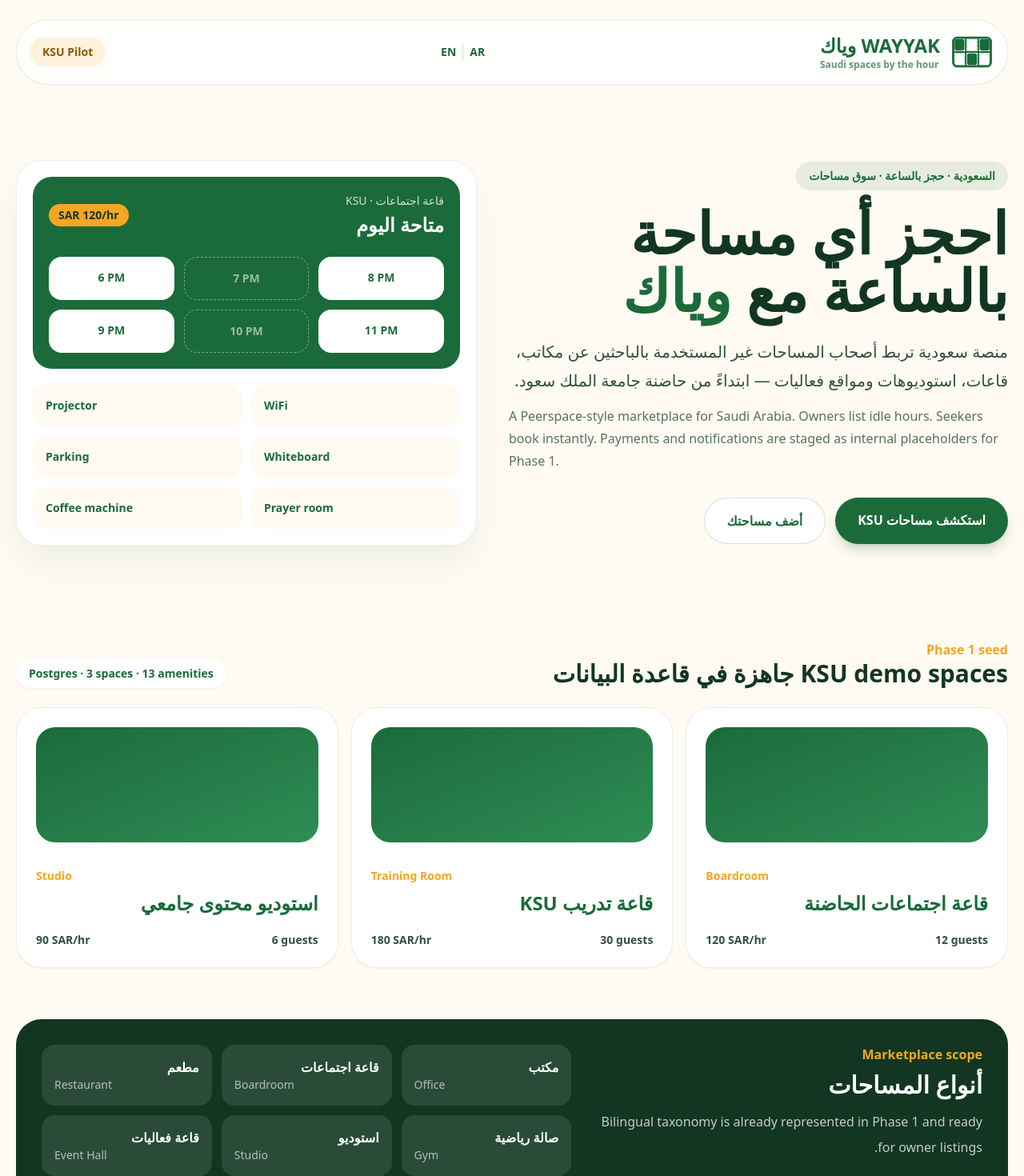
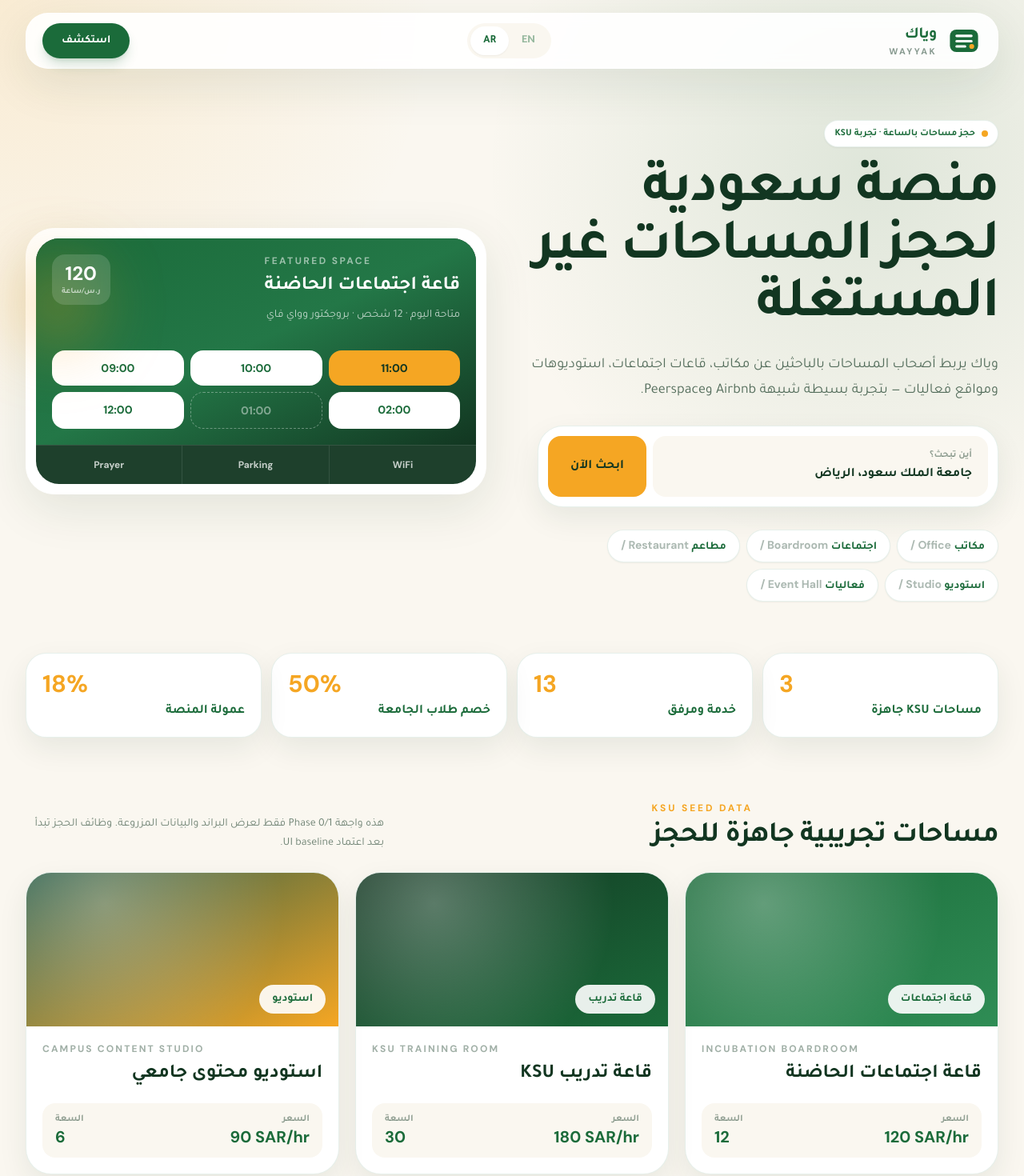
Before and after one commit to magicaiweb/magicai-wayyak, a Next.js app: page / in a window 1280 px wide. Shown: the top 1470 px of the page at 80% size. Built offline with nearby package versions, Linux system fonts and the light colour scheme.

Commit message:
Polish WAYYAK landing UI baseline

```diff
--- a/app/globals.css
+++ b/app/globals.css
@@ -4,9 +4,21 @@
 
 :root {
   --wayyak-green: #1B6B3A;
-  --wayyak-orange: #F5A623;
+  --wayyak-deep: #123621;
+  --wayyak-gold: #F5A623;
+  --wayyak-sand: #FAF7F0;
 }
 
-html { scroll-behavior: smooth; }
-body { background: #fffaf2; color: #173523; }
 * { box-sizing: border-box; }
+html { scroll-behavior: smooth; background: var(--wayyak-sand); }
+body {
+  margin: 0;
+  background:
+    radial-gradient(circle at top left, rgba(245, 166, 35, 0.14), transparent 34rem),
+    radial-gradient(circle at 85% 12%, rgba(27, 107, 58, 0.12), transparent 30rem),
+    #FAF7F0;
+  color: var(--wayyak-deep);
+}
+
+a { color: inherit; text-decoration: none; }
+::selection { background: rgba(245, 166, 35, .35); }
--- a/app/page.tsx
+++ b/app/page.tsx
@@ -1,153 +1,177 @@
 const Logo = () => (
-  <svg viewBox="0 0 100 100" xmlns="http://www.w3.org/2000/svg" className="h-14 w-14" aria-label="WAYYAK logo">
-    <rect x="8" y="18" width="84" height="64" rx="9" fill="none" stroke="#1B6B3A" strokeWidth="5" />
-    <line x1="36" y1="18" x2="36" y2="82" stroke="#1B6B3A" strokeWidth="3.5" />
-    <line x1="64" y1="18" x2="64" y2="82" stroke="#1B6B3A" strokeWidth="3.5" />
-    <line x1="8" y1="50" x2="92" y2="50" stroke="#1B6B3A" strokeWidth="3.5" />
-    <rect x="11" y="21" width="22" height="26" rx="5" fill="#1B6B3A" />
-    <rect x="67" y="21" width="22" height="26" rx="5" fill="#1B6B3A" />
-    <rect x="39" y="53" width="22" height="26" rx="5" fill="#1B6B3A" />
-    <rect x="39" y="21" width="22" height="26" rx="5" fill="none" stroke="#1B6B3A" strokeWidth="2" strokeDasharray="4,3" opacity="0.35" />
-    <rect x="11" y="53" width="22" height="26" rx="5" fill="none" stroke="#1B6B3A" strokeWidth="2" strokeDasharray="4,3" opacity="0.35" />
-    <rect x="67" y="53" width="22" height="26" rx="5" fill="none" stroke="#1B6B3A" strokeWidth="2" strokeDasharray="4,3" opacity="0.35" />
+  <svg viewBox="0 0 100 100" xmlns="http://www.w3.org/2000/svg" className="h-11 w-11 shrink-0" aria-label="WAYYAK logo">
+    <rect x="10" y="18" width="80" height="64" rx="18" fill="#1B6B3A" />
+    <path d="M29 36h42M29 51h42M29 66h24" stroke="#fff" strokeWidth="7" strokeLinecap="round" />
+    <circle cx="72" cy="66" r="7" fill="#F5A623" />
   </svg>
 )
 
-const spaceTypes = [
-  ['Office', 'مكتب'],
-  ['Boardroom', 'قاعة اجتماعات'],
-  ['Restaurant', 'مطعم'],
-  ['Gym', 'صالة رياضية'],
-  ['Studio', 'استوديو'],
-  ['Event Hall', 'قاعة فعاليات'],
-  ['Rooftop', 'سطح'],
-  ['Training Room', 'قاعة تدريب'],
-  ['Wellness', 'صحة وعافية'],
+const categories = [
+  ['مكاتب', 'Office'],
+  ['اجتماعات', 'Boardroom'],
+  ['مطاعم', 'Restaurant'],
+  ['استوديو', 'Studio'],
+  ['فعاليات', 'Event Hall'],
 ]
 
-const amenities = ['WiFi', 'Projector', 'Whiteboard', 'Parking', 'Prayer room', 'Coffee machine']
+const ksuSpaces = [
+  { title: 'قاعة اجتماعات الحاضنة', en: 'Incubation Boardroom', type: 'قاعة اجتماعات', price: '120', capacity: '12', tone: 'from-[#1B6B3A] to-[#2F8D55]' },
+  { title: 'قاعة تدريب KSU', en: 'KSU Training Room', type: 'قاعة تدريب', price: '180', capacity: '30', tone: 'from-[#123621] to-[#1B6B3A]' },
+  { title: 'استوديو محتوى جامعي', en: 'Campus Content Studio', type: 'استوديو', price: '90', capacity: '6', tone: 'from-[#2B5E49] to-[#F5A623]' },
+]
 
-const ksuSpaces = [
-  { title: 'قاعة اجتماعات الحاضنة', type: 'Boardroom', price: '120 SAR/hr', capacity: '12' },
-  { title: 'قاعة تدريب KSU', type: 'Training Room', price: '180 SAR/hr', capacity: '30' },
-  { title: 'استوديو محتوى جامعي', type: 'Studio', price: '90 SAR/hr', capacity: '6' },
+const stats = [
+  ['3', 'مساحات KSU جاهزة'],
+  ['13', 'خدمة ومرفق'],
+  ['50%', 'خصم طلاب الجامعة'],
+  ['18%', 'عمولة المنصة'],
 ]
+
+const slots = ['09:00', '10:00', '11:00', '12:00', '01:00', '02:00']
 
 export default function Home() {
   return (
-    <main className="min-h-screen overflow-hidden bg-[#fffaf2] text-[#173523]">
-      <section className="mx-auto flex min-h-screen max-w-7xl flex-col px-5 py-6">
-        <nav className="flex items-center justify-between rounded-full border border-[#1B6B3A]/10 bg-white/85 px-4 py-3 shadow-sm backdrop-blur">
+    <main className="min-h-screen font-arabic text-wayyak-deep">
+      <section className="mx-auto max-w-7xl px-4 pb-10 pt-4 sm:px-6 lg:px-8">
+        <nav className="sticky top-3 z-20 flex items-center justify-between rounded-[1.75rem] border border-white/70 bg-white/90 px-3 py-3 shadow-soft backdrop-blur md:px-5">
           <div className="flex items-center gap-3">
             <Logo />
-            <div>
-              <p className="text-2xl font-black text-[#1B6B3A]">WAYYAK وياك</p>
-              <p className="text-xs font-semibold text-[#1B6B3A]/70" dir="ltr">Saudi spaces by the hour</p>
+            <div className="leading-tight">
+              <p className="text-xl font-black tracking-tight text-wayyak-green">وياك</p>
+              <p className="font-english text-[11px] font-bold uppercase tracking-[0.22em] text-wayyak-deep/50">WAYYAK</p>
             </div>
           </div>
-          <div className="hidden items-center gap-2 text-sm font-bold text-[#1B6B3A] sm:flex">
-            <span>AR</span>
-            <span className="h-5 w-px bg-[#1B6B3A]/20" />
-            <span dir="ltr">EN</span>
+          <div className="hidden rounded-full bg-wayyak-sand p-1 text-sm font-black text-wayyak-green sm:flex" dir="ltr">
+            <span className="rounded-full bg-white px-4 py-2 shadow-sm">AR</span>
+            <span className="px-4 py-2 text-wayyak-green/45">EN</span>
           </div>
-          <span className="rounded-full bg-[#F5A623]/15 px-4 py-2 text-sm font-bold text-[#8a5900]">KSU Pilot</span>
+          <a href="#spaces" className="rounded-full bg-wayyak-green px-4 py-3 text-sm font-black text-white shadow-lg shadow-wayyak-green/20 md:px-6">استكشف</a>
         </nav>
 
-        <div className="grid flex-1 items-center gap-10 py-12 lg:grid-cols-[1.04fr_.96fr]">
-          <div>
-            <p className="mb-4 inline-flex rounded-full bg-[#1B6B3A]/10 px-4 py-2 text-sm font-bold text-[#1B6B3A]">السعودية · حجز بالساعة · سوق مساحات</p>
-            <h1 className="max-w-4xl text-5xl font-black leading-tight text-[#123621] md:text-7xl">
-              احجز أي مساحة بالساعة مع <span className="text-[#1B6B3A]">وياك</span>
+        <div className="grid items-center gap-10 py-10 lg:grid-cols-[1.02fr_.98fr] lg:py-16">
+          <div className="text-center lg:text-right">
+            <div className="mx-auto mb-5 inline-flex items-center gap-2 rounded-full border border-wayyak-green/10 bg-white px-3 py-2 text-xs font-black text-wayyak-green shadow-sm lg:mx-0">
+              <span className="h-2 w-2 rounded-full bg-wayyak-gold" />
+              حجز مساحات بالساعة · تجربة KSU
+            </div>
+            <h1 className="mx-auto max-w-4xl text-4xl font-black leading-[1.08] tracking-tight text-wayyak-deep sm:text-6xl lg:mx-0 lg:text-7xl">
+              منصة سعودية لحجز المساحات غير المستغلة
             </h1>
-            <p className="mt-6 max-w-2xl text-xl leading-9 text-[#31513f]">
-              منصة سعودية تربط أصحاب المساحات غير المستخدمة بالباحثين عن مكاتب، قاعات، استوديوهات ومواقع فعاليات — ابتداءً من حاضنة جامعة الملك سعود.
+            <p className="mx-auto mt-5 max-w-2xl text-lg leading-8 text-wayyak-deep/70 lg:mx-0">
+              وياك يربط أصحاب المساحات بالباحثين عن مكاتب، قاعات اجتماعات، استوديوهات ومواقع فعاليات — بتجربة بسيطة شبيهة Airbnb وPeerspace.
             </p>
-            <p className="mt-3 max-w-2xl text-base leading-7 text-[#587261]" dir="ltr">
-              A Peerspace-style marketplace for Saudi Arabia. Owners list idle hours. Seekers book instantly. Payments and notifications are staged as internal placeholders for Phase 1.
-            </p>
-            <div className="mt-8 flex flex-wrap gap-3">
-              <a href="#ksu" className="rounded-full bg-[#1B6B3A] px-7 py-4 font-bold text-white shadow-lg shadow-[#1B6B3A]/20">استكشف مساحات KSU</a>
-              <a href="#owners" className="rounded-full border border-[#1B6B3A]/20 bg-white px-7 py-4 font-bold text-[#1B6B3A]">أضف مساحتك</a>
+
+            <div className="mx-auto mt-7 flex max-w-xl flex-col gap-3 rounded-[2rem] border border-wayyak-green/10 bg-white p-3 shadow-card lg:mx-0" dir="rtl">
+              <div className="grid gap-2 sm:grid-cols-[1fr_auto]">
+                <div className="rounded-2xl bg-wayyak-sand px-5 py-4 text-right">
+                  <p className="text-xs font-bold text-wayyak-deep/45">أين تبحث؟</p>
+                  <p className="mt-1 font-black text-wayyak-deep">جامعة الملك سعود، الرياض</p>
+                </div>
+                <button className="rounded-2xl bg-wayyak-gold px-7 py-4 font-black text-wayyak-deep transition hover:scale-[1.01]">ابحث الآن</button>
+              </div>
+            </div>
+
+            <div className="mt-7 flex flex-wrap justify-center gap-2 lg:justify-start">
+              {categories.map(([ar, en]) => (
+                <span key={en} className="rounded-full border border-wayyak-green/10 bg-white px-4 py-2 text-sm font-black text-wayyak-green shadow-sm">
+                  {ar} <span className="font-english text-wayyak-deep/35" dir="ltr">/ {en}</span>
+                </span>
+              ))}
             </div>
           </div>
 
-          <div className="rounded-[2rem] border border-[#1B6B3A]/10 bg-white p-5 shadow-2xl shadow-[#1B6B3A]/10">
-            <div className="rounded-[1.5rem] bg-[#1B6B3A] p-5 text-white">
-              <div className="flex items-center justify-between gap-4">
-                <div>
-                  <p className="text-sm opacity-80">قاعة اجتماعات · KSU</p>
-                  <h2 className="mt-1 text-2xl font-black">متاحة اليوم</h2>
+          <div className="relative mx-auto w-full max-w-[27rem] lg:max-w-none">
+            <div className="absolute -left-4 top-10 hidden h-28 w-28 rounded-full bg-wayyak-gold/30 blur-2xl md:block" />
+            <div className="rounded-[2.2rem] border border-white bg-white p-3 shadow-soft">
+              <div className="overflow-hidden rounded-[1.8rem] bg-wayyak-deep text-white">
+                <div className="bg-gradient-to-br from-wayyak-green via-[#237747] to-wayyak-deep p-5">
+                  <div className="flex items-start justify-between gap-4">
+                    <div>
+                      <p className="font-english text-xs font-bold uppercase tracking-[0.2em] text-white/55" dir="ltr">Featured space</p>
+                      <h2 className="mt-2 text-2xl font-black">قاعة اجتماعات الحاضنة</h2>
+                      <p className="mt-2 text-sm leading-6 text-white/70">متاحة اليوم · 12 شخص · بروجكتور وواي فاي</p>
+                    </div>
+                    <div className="rounded-2xl bg-white/15 px-3 py-2 text-center backdrop-blur">
+                      <p className="font-english text-2xl font-black" dir="ltr">120</p>
+                      <p className="text-[10px] font-bold text-white/65">ر.س/ساعة</p>
+                    </div>
+                  </div>
+                  <div className="mt-8 grid grid-cols-3 gap-2" dir="ltr">
+                    {slots.map((slot, index) => (
+                      <div key={slot} className={`rounded-2xl px-2 py-3 text-center font-english text-sm font-black ${index === 2 ? 'bg-wayyak-gold text-wayyak-deep' : index === 4 ? 'border border-dashed border-white/35 text-white/45' : 'bg-white text-wayyak-green'}`}>
+                        {slot}
+                      </div>
+                    ))}
+                  </div>
                 </div>
-                <span className="rounded-full bg-[#F5A623] px-3 py-1 text-sm font-black text-[#173523]">SAR 120/hr</span>
+                <div className="grid grid-cols-3 divide-x divide-x-reverse divide-white/10 border-t border-white/10 bg-white/5 text-center">
+                  {['WiFi', 'Parking', 'Prayer'].map((item) => (
+                    <div key={item} className="px-2 py-4 font-english text-xs font-bold text-white/75" dir="ltr">{item}</div>
+                  ))}
+                </div>
               </div>
-              <div className="mt-6 grid grid-cols-3 gap-3 text-center text-sm font-bold" dir="ltr">
-                {['6 PM', '7 PM', '8 PM', '9 PM', '10 PM', '11 PM'].map((slot, i) => (
-                  <div key={slot} className={`rounded-2xl p-4 ${i === 1 || i === 4 ? 'border border-dashed border-white/40 text-white/55' : 'bg-white text-[#1B6B3A]'}`}>{slot}</div>
-                ))}
-              </div>
-            </div>
-            <div className="mt-5 grid grid-cols-2 gap-3">
-              {amenities.map((item) => <div key={item} className="rounded-2xl bg-[#fffaf2] p-4 text-sm font-bold text-[#1B6B3A]" dir="ltr">{item}</div>)}
             </div>
           </div>
         </div>
+
+        <div className="grid gap-3 sm:grid-cols-2 lg:grid-cols-4">
+          {stats.map(([value, label]) => (
+            <div key={label} className="rounded-[1.6rem] border border-wayyak-green/10 bg-white p-5 shadow-card">
+              <p className="font-english text-3xl font-black text-wayyak-gold" dir="ltr">{value}</p>
+              <p className="mt-1 font-black text-wayyak-green">{label}</p>
+            </div>
+          ))}
+        </div>
       </section>
 
-      <section id="ksu" className="mx-auto max-w-7xl px-5 pb-16">
-        <div className="mb-6 flex flex-wrap items-end justify-between gap-4">
+      <section id="spaces" className="mx-auto max-w-7xl px-4 py-10 sm:px-6 lg:px-8">
+        <div className="mb-6 flex flex-col justify-between gap-3 sm:flex-row sm:items-end">
           <div>
-            <p className="font-bold text-[#F5A623]">Phase 1 seed</p>
-            <h2 className="text-3xl font-black text-[#123621]">KSU demo spaces جاهزة في قاعدة البيانات</h2>
+            <p className="font-english text-xs font-black uppercase tracking-[0.24em] text-wayyak-gold" dir="ltr">KSU seed data</p>
+            <h2 className="mt-2 text-3xl font-black tracking-tight text-wayyak-deep md:text-4xl">مساحات تجريبية جاهزة للحجز</h2>
           </div>
-          <span className="rounded-full bg-white px-4 py-2 text-sm font-bold text-[#1B6B3A] shadow-sm">Postgres · 3 spaces · 13 amenities</span>
+          <p className="max-w-md text-sm leading-6 text-wayyak-deep/60">هذه واجهة Phase 0/1 فقط لعرض البراند والبيانات المزروعة. وظائف الحجز تبدأ بعد اعتماد UI baseline.</p>
         </div>
-        <div className="grid gap-4 md:grid-cols-3">
+
+        <div className="grid gap-5 md:grid-cols-3">
           {ksuSpaces.map((space) => (
-            <article key={space.title} className="rounded-[2rem] border border-[#1B6B3A]/10 bg-white p-6 shadow-sm">
-              <div className="mb-8 h-36 rounded-[1.5rem] bg-gradient-to-br from-[#1B6B3A] to-[#2f8d55]" />
-              <p className="text-sm font-bold text-[#F5A623]" dir="ltr">{space.type}</p>
-              <h3 className="mt-2 text-2xl font-black text-[#1B6B3A]">{space.title}</h3>
-              <div className="mt-5 flex items-center justify-between text-sm font-bold text-[#31513f]" dir="ltr">
-                <span>{space.price}</span>
-                <span>{space.capacity} guests</span>
+            <article key={space.en} className="group overflow-hidden rounded-[2rem] border border-wayyak-green/10 bg-white shadow-card transition duration-300 hover:-translate-y-1 hover:shadow-soft">
+              <div className={`relative h-48 bg-gradient-to-br ${space.tone}`}>
+                <div className="absolute inset-0 bg-[radial-gradient(circle_at_25%_20%,rgba(255,255,255,.30),transparent_14rem)]" />
+                <div className="absolute bottom-4 right-4 rounded-full bg-white/90 px-4 py-2 text-sm font-black text-wayyak-green backdrop-blur">{space.type}</div>
+              </div>
+              <div className="p-5">
+                <p className="font-english text-xs font-black uppercase tracking-[0.18em] text-wayyak-deep/40" dir="ltr">{space.en}</p>
+                <h3 className="mt-2 text-2xl font-black text-wayyak-deep">{space.title}</h3>
+                <div className="mt-5 flex items-center justify-between rounded-2xl bg-wayyak-sand px-4 py-3">
+                  <div>
+                    <p className="text-xs font-bold text-wayyak-deep/45">السعر</p>
+                    <p className="font-english text-xl font-black text-wayyak-green" dir="ltr">{space.price} SAR/hr</p>
+                  </div>
+                  <div className="text-left">
+                    <p className="text-xs font-bold text-wayyak-deep/45">السعة</p>
+                    <p className="font-english text-xl font-black text-wayyak-green" dir="ltr">{space.capacity}</p>
+                  </div>
+                </div>
               </div>
             </article>
           ))}
         </div>
       </section>
 
-      <section className="mx-auto max-w-7xl px-5 pb-16">
-        <div className="rounded-[2rem] bg-[#123621] p-6 text-white md:p-8">
-          <div className="grid gap-6 md:grid-cols-[.85fr_1.15fr]">
-            <div>
-              <p className="font-bold text-[#F5A623]">Marketplace scope</p>
-              <h2 className="mt-2 text-3xl font-black">أنواع المساحات</h2>
-              <p className="mt-3 leading-8 text-white/75">Bilingual taxonomy is already represented in Phase 1 and ready for owner listings.</p>
-            </div>
-            <div className="grid grid-cols-2 gap-3 md:grid-cols-3">
-              {spaceTypes.map(([en, ar]) => (
-                <div key={en} className="rounded-2xl bg-white/10 p-4">
-                  <p className="font-black">{ar}</p>
-                  <p className="text-sm text-white/65" dir="ltr">{en}</p>
-                </div>
-              ))}
-            </div>
+      <section className="mx-auto max-w-7xl px-4 pb-14 sm:px-6 lg:px-8">
+        <div className="grid gap-5 rounded-[2rem] bg-wayyak-deep p-5 text-white shadow-soft md:grid-cols-[.9fr_1.1fr] md:p-8">
+          <div>
+            <p className="font-english text-xs font-black uppercase tracking-[0.24em] text-wayyak-gold" dir="ltr">Phase 1 database</p>
+            <h2 className="mt-3 text-3xl font-black">الأساس التقني جاهز</h2>
+            <p className="mt-3 leading-8 text-white/70">Postgres schema + KSU seed data + internal payment/notification placeholders are ready. No Phase 2 work starts before UI approval.</p>
+          </div>
+          <div className="grid grid-cols-2 gap-3">
+            {['+966 phone auth structure', 'KSU email verification', 'Manual payment pending', 'Internal notification log'].map((item) => (
+              <div key={item} className="rounded-2xl bg-white/10 p-4 font-english text-sm font-bold text-white/80" dir="ltr">{item}</div>
+            ))}
           </div>
         </div>
-      </section>
-
-      <section id="owners" className="mx-auto grid max-w-7xl gap-4 px-5 pb-16 md:grid-cols-4">
-        {[
-          ['18%', 'عمولة WAYYAK من كل حجز'],
-          ['+966', 'تسجيل برقم جوال سعودي'],
-          ['50%', 'خصم طلاب KSU بعد التحقق'],
-          ['24h', 'جدولة دفع المالك بعد اكتمال الحجز'],
-        ].map(([num, text]) => (
-          <div key={num} className="rounded-3xl border border-[#1B6B3A]/10 bg-white p-6 shadow-sm">
-            <p className="text-4xl font-black text-[#F5A623]" dir="ltr">{num}</p>
-            <p className="mt-2 font-bold text-[#1B6B3A]">{text}</p>
-          </div>
-        ))}
       </section>
     </main>
   )
--- a/tailwind.config.ts
+++ b/tailwind.config.ts
@@ -1,19 +1,32 @@
-import type { Config } from "tailwindcss";
+import type { Config } from 'tailwindcss'
 
 const config: Config = {
   content: [
-    "./pages/**/*.{js,ts,jsx,tsx,mdx}",
-    "./components/**/*.{js,ts,jsx,tsx,mdx}",
-    "./app/**/*.{js,ts,jsx,tsx,mdx}",
+    './pages/**/*.{js,ts,jsx,tsx,mdx}',
+    './components/**/*.{js,ts,jsx,tsx,mdx}',
+    './app/**/*.{js,ts,jsx,tsx,mdx}',
   ],
   theme: {
     extend: {
       colors: {
-        background: "var(--background)",
-        foreground: "var(--foreground)",
+        wayyak: {
+          green: '#1B6B3A',
+          deep: '#123621',
+          mint: '#EAF5EE',
+          sand: '#FAF7F0',
+          gold: '#F5A623',
+        },
+      },
+      fontFamily: {
+        arabic: ['var(--font-tajawal)', 'var(--font-cairo)', 'sans-serif'],
+        english: ['var(--font-dm-sans)', 'var(--font-syne)', 'sans-serif'],
+      },
+      boxShadow: {
+        soft: '0 18px 60px rgba(18, 54, 33, 0.10)',
+        card: '0 14px 36px rgba(18, 54, 33, 0.08)',
       },
     },
   },
   plugins: [],
-};
-export default config;
+}
+export default config
```
